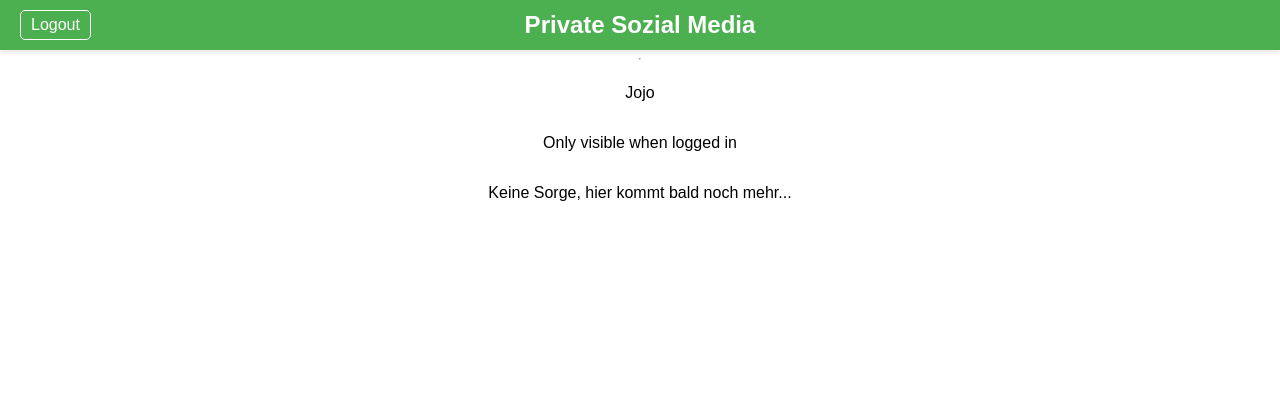
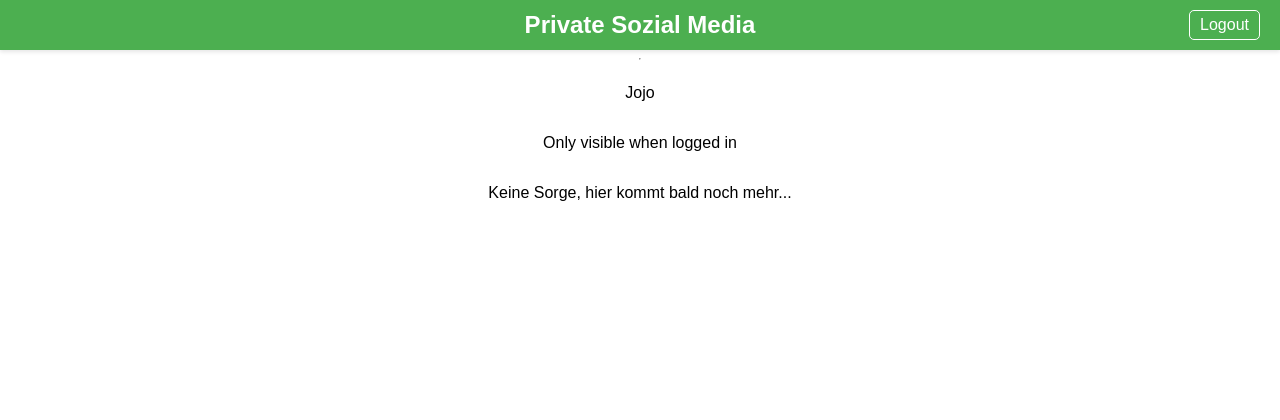
Before and after one commit to horsthacker07/privat-sozial-media, a Flask app: page /home in a window 1280 px wide. Shown: the top 420 px of the page. Run offline with Flask 3, Linux system fonts and the light colour scheme; the visitor is signed in with stand-in values (Sample User, id 1).

Commit message:
Update navbar and logout-link styles for improved layout

```diff
--- a/static/stylesheet_home.css
+++ b/static/stylesheet_home.css
@@ -8,6 +8,7 @@ body {
 }
 
 .navbar {
+    position: relative; /* Ermöglicht die absolute Positionierung von Kindern */
     display: flex;
     justify-content: space-between; /* Platz zwischen Titel und Logout-Link */
     align-items: center; /* Vertikale Zentrierung */
@@ -26,6 +27,7 @@ body {
 }
 
 .logout-link {
+    margin-left: auto; /* Schiebt den Logout-Link nach rechts */
     color: white; /* Weißer Text */
     text-decoration: none; /* Entfernt die Unterstreichung */
     font-size: 16px; /* Schriftgröße */
```
